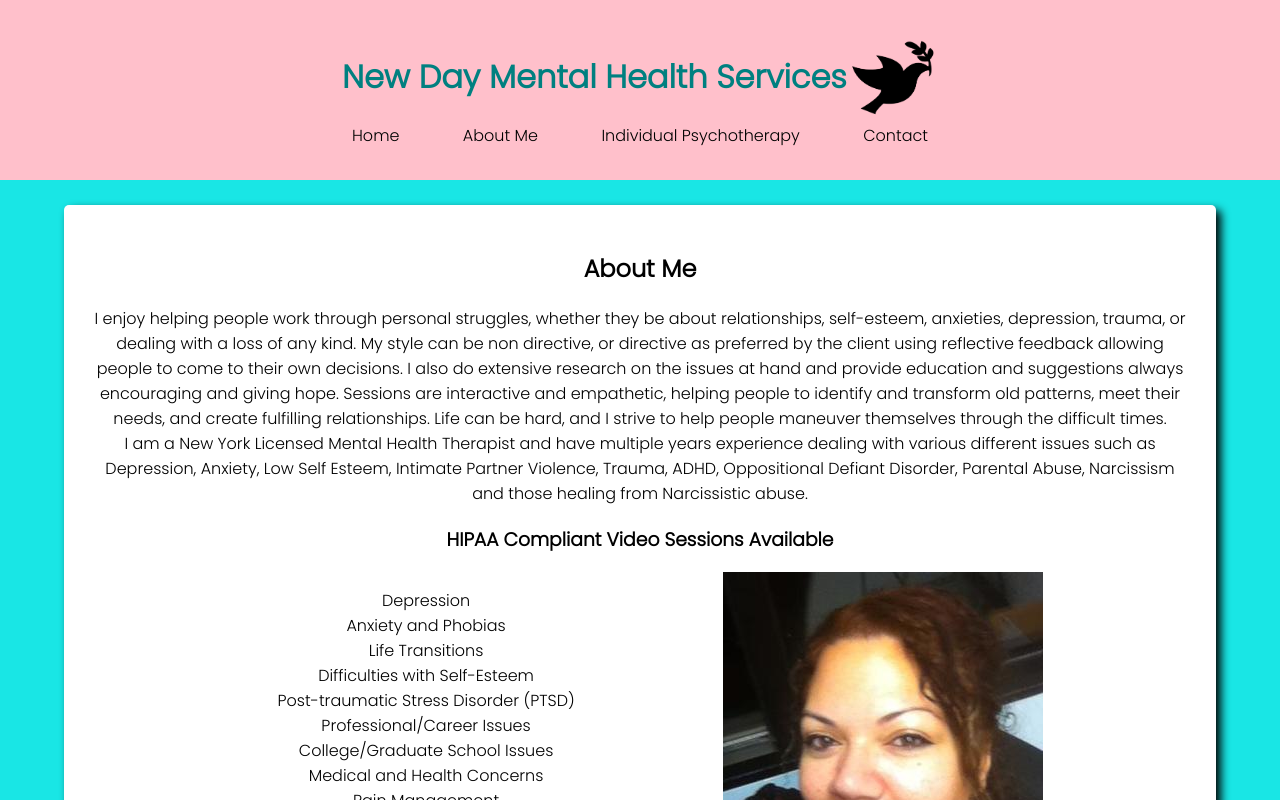
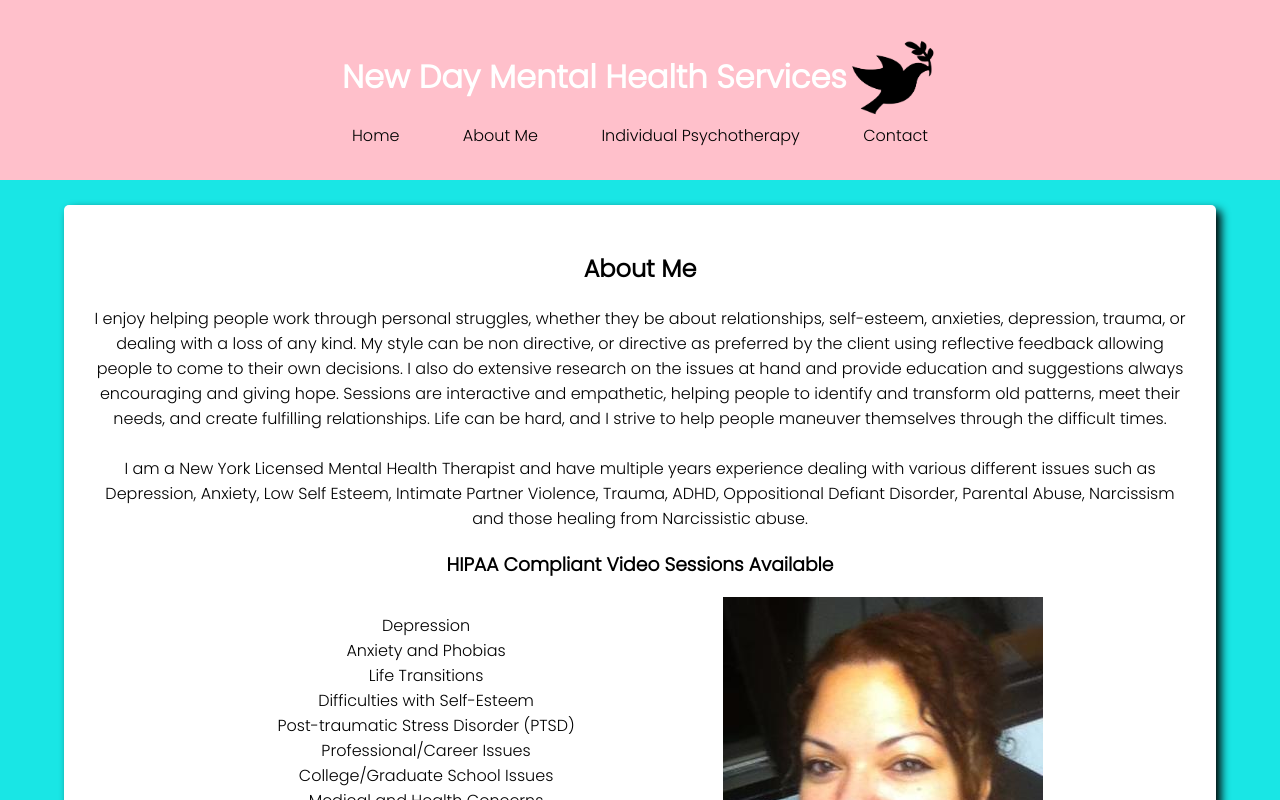
Before and after one commit to gfmartello/new-day, a React (Create React App) app: page /aboutme in a window 1280 px wide. In both pictures the pointer is over the link "New Day Mental Health Services". Shown: the top 800 px of the page. Built offline with nearby package versions, Linux system fonts and the light colour scheme; the HTML template or start-up script is replaced by a standard one.

Commit message:
minor styling changes

```diff
--- a/src/App.scss
+++ b/src/App.scss
@@ -13,7 +13,7 @@
     border-width: thin;
     border-radius: 0.5rem;
     font-size: 1.25rem;
-    margin: 2.5% 0;
+    margin-bottom: 2%;
     padding: 0 1rem;
     &-img {
       height: 5vh;
--- a/src/components/AboutMe/AboutMe.js
+++ b/src/components/AboutMe/AboutMe.js
@@ -7,7 +7,7 @@ const AboutMe = () => {
     <section className='about-me'>
       <h1 className='about-me__title'>About Me</h1>
       <div className='about-me__blurb-container'>
-        <p className='about-me__blurb'>I enjoy helping people work through personal struggles, whether they be about relationships, self-esteem, anxieties, depression, trauma, or dealing with a loss of any kind. My style can be non directive, or directive as preferred by the client using reflective feedback allowing people to come to their own decisions. I also do extensive research on the issues at hand and provide education and suggestions always encouraging and giving hope. Sessions are interactive and empathetic, helping people to identify and transform old patterns, meet their needs, and create fulfilling relationships.  Life can be hard, and I strive to help people maneuver themselves through the difficult times. <br />
+        <p className='about-me__blurb'>I enjoy helping people work through personal struggles, whether they be about relationships, self-esteem, anxieties, depression, trauma, or dealing with a loss of any kind. My style can be non directive, or directive as preferred by the client using reflective feedback allowing people to come to their own decisions. I also do extensive research on the issues at hand and provide education and suggestions always encouraging and giving hope. Sessions are interactive and empathetic, helping people to identify and transform old patterns, meet their needs, and create fulfilling relationships.  Life can be hard, and I strive to help people maneuver themselves through the difficult times. <br /> <br />
           I am a New York Licensed Mental Health Therapist and have multiple years experience dealing with various different issues such as Depression, Anxiety, Low Self Esteem, Intimate Partner Violence, Trauma, ADHD, Oppositional Defiant Disorder, Parental Abuse, Narcissism and those healing from Narcissistic abuse.</p>
         <h3>HIPAA Compliant Video Sessions Available</h3>
       </div>
--- a/src/components/Header/Header.scss
+++ b/src/components/Header/Header.scss
@@ -15,7 +15,7 @@
     text-decoration: none;
     color: black;
     &:hover {
-      color: teal;
+      color: white;
     }
   }
   &__logo {
@@ -35,7 +35,7 @@
     text-decoration: none;
     color: black;
     &:hover {
-      color: teal;
+      color: white;
     }
   }
 }
```
